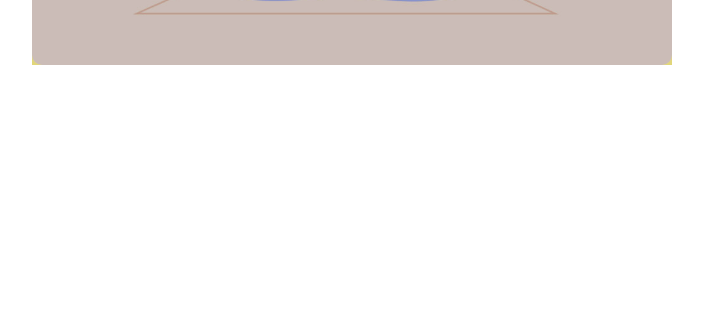
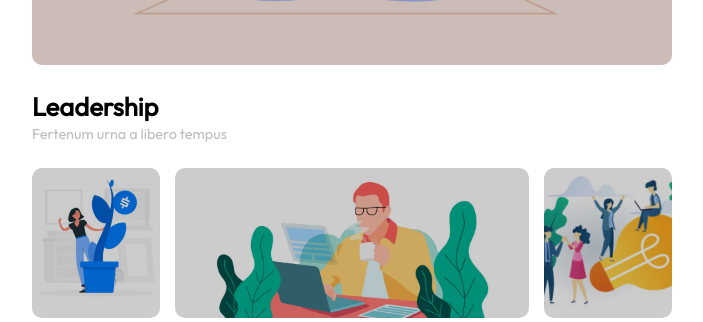
Before and after one commit to serborbone/htmlcss-wp, a plain HTML site: page index.html in a window 1280 px wide. Shown: the part 495-817 px from the top of the page, without its empty margins (288-991 px from the left). Drawn offline with Linux system fonts and the light colour scheme.

Commit message:
Inserita sezione Main con le tre immagini delle colonne flottate e ordinato css con alcune classi comuni

```diff
--- a/index.html
+++ b/index.html
@@ -68,7 +68,7 @@
 									<div class="banner-text">
 
 											<h1 class="title-h1">Pretium ac placerato dui interdum nunc in eros urna morbi</h1>
-											<p class="sub-text">Lorem, ipsum dolor sit amet consectetur adipisicing elit. Possimus quam numquam, adipisicing quam numquam hic quibusdam Voluptate...</p>
+											<p class="banner-sub-text">Lorem, ipsum dolor sit amet consectetur adipisicing elit. Possimus quam numquam, adipisicing quam numquam hic quibusdam Voluptate...</p>
 
 									</div>
 
@@ -77,6 +77,56 @@
           </header>
 					<!-- FINE HEADER -->
 
+					<!-- INIZIO MAIN -->
+					<main class="main-content">
+
+						<div class="main-title">
+
+								<h2 class="title-h2">Leadership</h2>
+								<span class="main-subtext">Fertenum urna a libero tempus</span>
+
+								<div class="col-wrap">
+
+										<div class="left-section">
+
+												<div class="main-img-wrap">
+
+														<div class="overlay"></div>
+														<img src="img/img-1.jpg" alt="left section image" class="small-image">
+
+												</div>
+
+										</div>
+
+										<div class="center-section">
+
+												<div class="main-img-wrap">
+
+														<div class="overlay"></div>
+														<img src="img/banner-2.jpg" alt="center section image" class="small-image">
+
+												</div>
+
+										</div>
+
+										<div class="right-section">
+
+													<div class="main-img-wrap">
+
+														<div class="overlay"></div>
+														<img src="img/img-3.jpg" alt="right section image" class="small-image">
+
+												</div>
+
+										</div>
+
+								</div>
+
+						</div>
+
+					</main>
+					<!-- FINE MAIN -->
+
       </div>
 
   </body>
--- a/style.css
+++ b/style.css
@@ -7,7 +7,42 @@
 .container {
   width: 50%;
   margin: 10px auto;
+  font-family: 'Outfit', sans-serif;
 }
+
+/*** CLASSI COMUNI ***/
+
+
+/* Overlay IMG */
+
+.overlay {
+  width: 100%;
+  height: 100%;
+  background-color: rgba(0, 0, 0, 0.2);
+  position: absolute;
+  border-radius: 10px;
+}
+
+/*
+Classe dimensioni
+wrap delle tre img del main
+*/
+.main-img-wrap {
+  height: 150px;
+  position: relative;
+}
+
+/* Classe dim. immagini colonne sx e dx*/
+.small-image {
+  width: 100%;
+  height: 100%;
+  border-radius: 10px;
+  object-fit: cover;
+}
+
+
+/** FINE CLASSI COMUNI **/
+
 
 /* Sezione Header */
 
@@ -50,7 +85,6 @@
 
 .header-container .banner {
   margin-top: 25px;
-  background-color: #E1D67A;
   height: 420px;
   position: relative;
 
@@ -63,20 +97,9 @@
   border-radius: 10px;
 }
 
-/* Overlay banner */
-
-.banner .overlay {
-  width: 100%;
-  height: 100%;
-  background-color: rgba(0, 0, 0, 0.2);
-  position: absolute;
-  border-radius: 10px;
-}
-
 /* Testo banner */
 
 .banner .banner-text {
-  font-family: 'Outfit', sans-serif;
   width: 42%;
   display: inline-block;
   position: absolute;
@@ -90,6 +113,47 @@
   font-weight: 500;
 }
 
-.banner-text .sub-text {
+.banner-text .banner-sub-text {
   font-size: 0.85em;
 }
+
+.main-content .main-title {
+  margin-top: 25px;
+}
+
+.main-title .title-h2 {
+  font-size: 1.6em;
+}
+
+.main-title .main-subtext {
+  font-size: 0.9em;
+  color: #bdbdbd;
+}
+
+.col-wrap {
+  margin-top: 25px;
+}
+
+
+/* Colonna sinistra del main */
+
+.col-wrap .left-section {
+  width: 20%;
+  float: left;
+}
+
+/* Colonna centrale del main*/
+
+.col-wrap .center-section {
+  width: 60%;
+  float: left;
+  padding-right: 15px;
+  padding-left: 15px;
+}
+
+/* Colonna destra del main */
+
+.col-wrap .right-section {
+  width: 20%;
+  float: right;
+}
```
